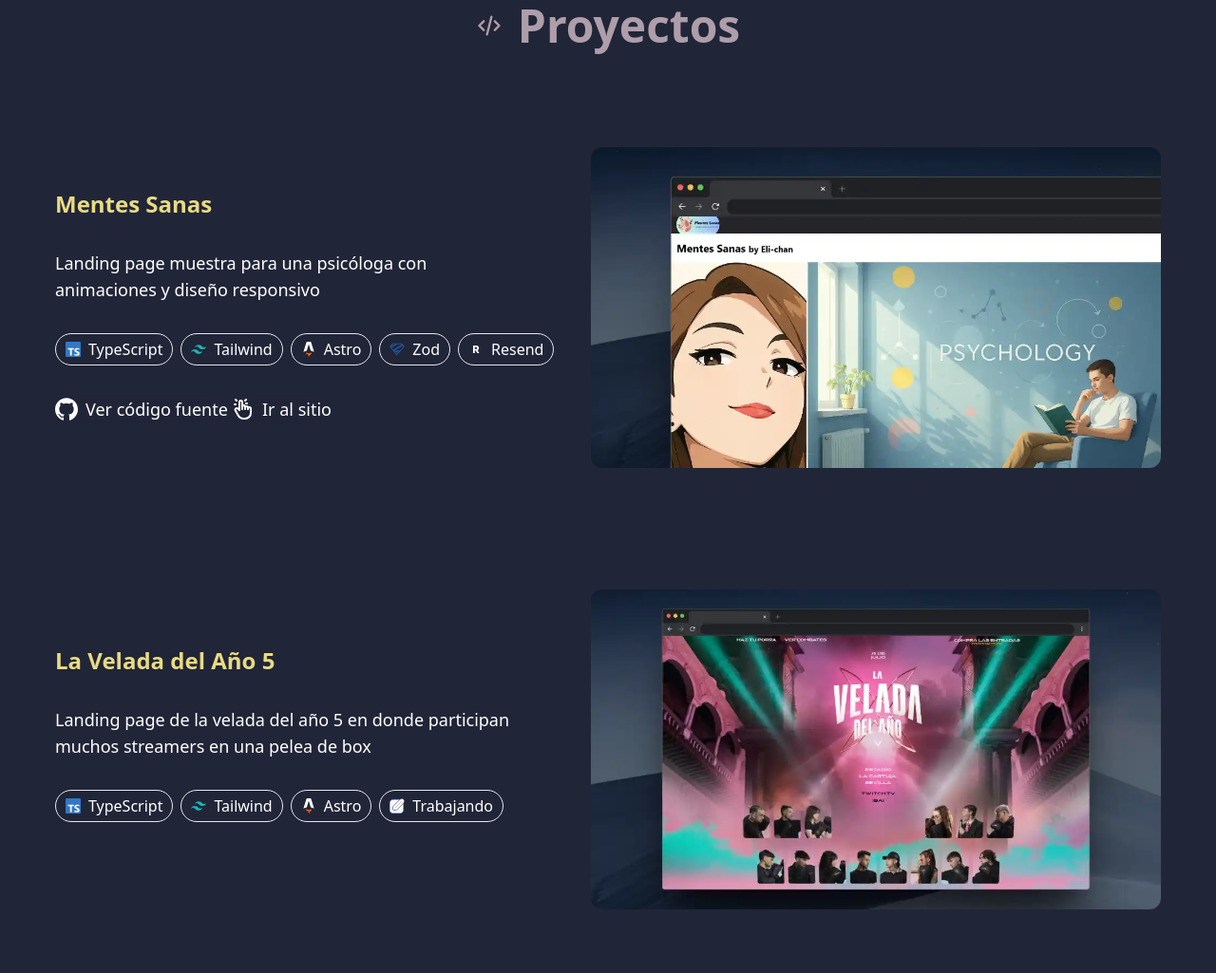
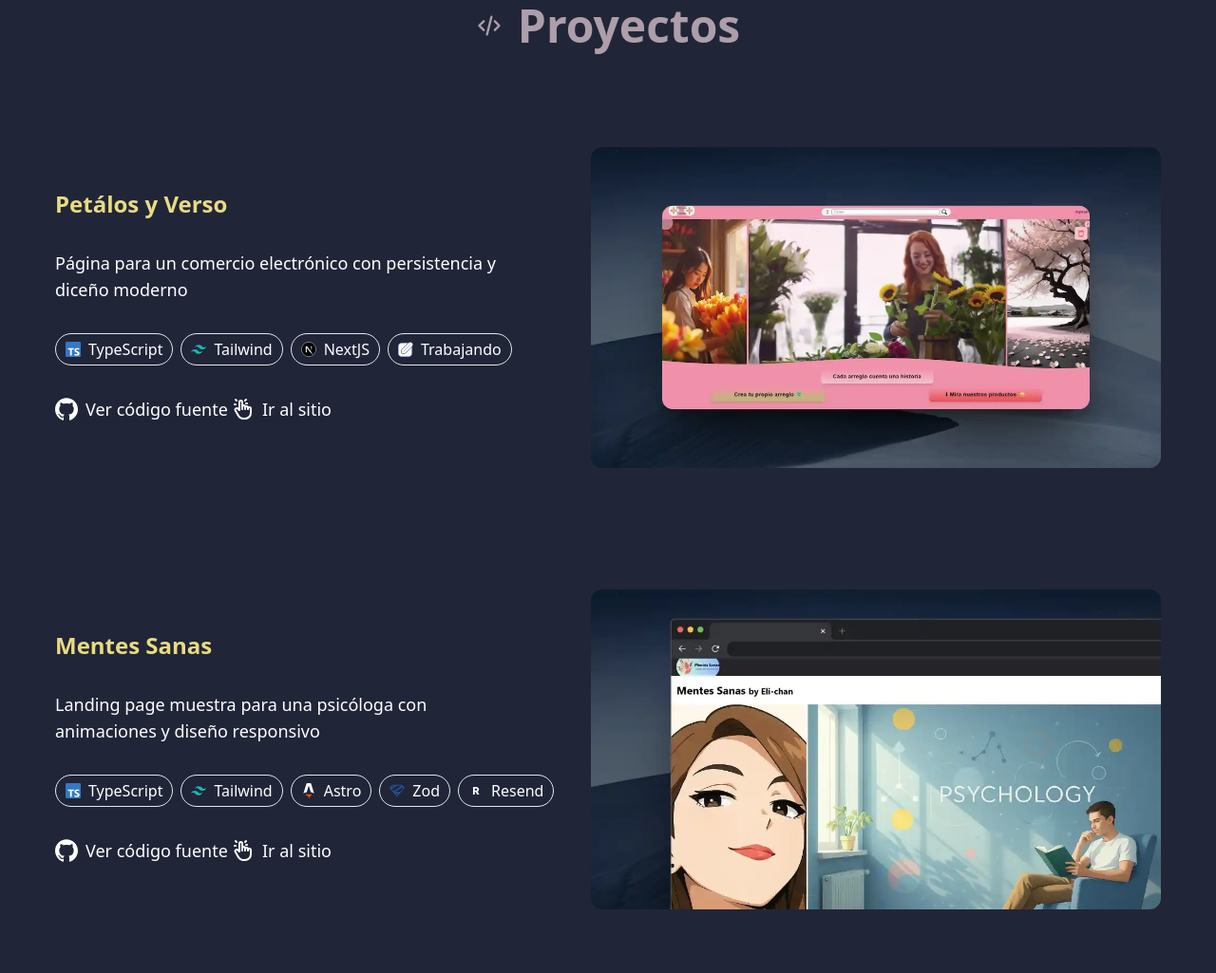
Before and after one commit to LinKerDx/Portafolio-web, an Astro site: page / in a window 1280 px wide. Shown: the part 875-1900 px from the top of the page at 95% size. Built offline with nearby package versions, Linux system fonts and the light colour scheme; Astro itself is replaced by a stand-in of ours.

Commit message:
adding more projects

```diff
--- a/src/components/Projects.astro
+++ b/src/components/Projects.astro
@@ -68,6 +68,15 @@ const TAGS = {
 };
 
 const PROJECTS = [
+  {
+    title: "Petálos y Verso",
+    description:
+      "Página para un comercio electrónico con persistencia y diceño moderno",
+    link: "https://flower-shop-ivory-one.vercel.app/",
+    github: "https://github.com/LinKerDx/flower-shop",
+    imagen: "/Projects/PetaloyVerso.webp",
+    tags: [TAGS.TypeScript, TAGS.Tailwind, TAGS.NextJS, TAGS.EnProceso],
+  },
   {
     title: "Mentes Sanas",
     description:
```
Also changed, not shown: public/Projects/PetaloyVerso.webp (added).
